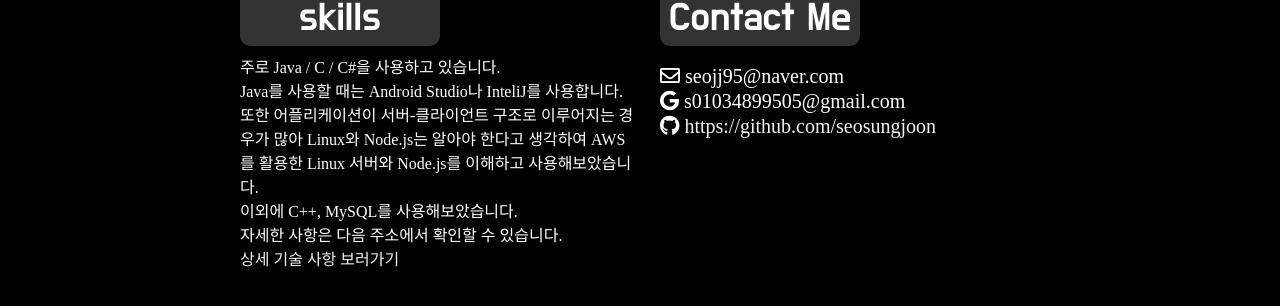
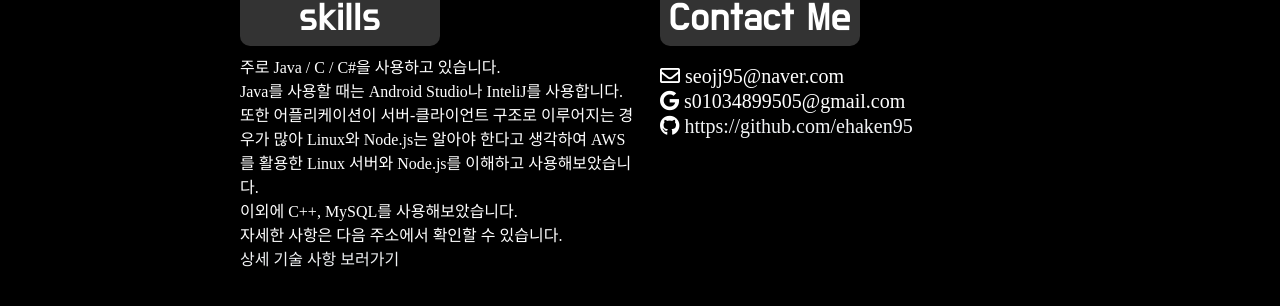
Before and after one commit to seosungjoon/seosungjoon.github.io, a Jekyll site: the page built from index.html, in a window 1280 px wide and 900 px high, scrolled down 2293 px. Shown: the part 428-734 px from the top of the window. Built offline with Jekyll 4.4.1, drawn with Linux system fonts in a browser that asks for light colours; nearby versions of some CDN libraries.

Commit message:
[이름Rename]
-Github 이름 변경으로 인한 전면 수정

```diff
--- a/_data/contact.yml
+++ b/_data/contact.yml
@@ -1,6 +1,6 @@
 social:
   - name: github
-    link: https://github.com/seosungjoon
+    link: https://github.com/ehaken95
   - name: facebook
     link: https://www.facebook.com/seojj95
 email:
--- a/_layouts/main.html
+++ b/_layouts/main.html
@@ -61,7 +61,7 @@
     <ul class="icons">
       <li class="icon"><i class="far fa-envelope"></i> seojj95@naver.com</li>
       <li class="icon"><i class="fab fa-google"></i> s01034899505@gmail.com</li>
-      <li class="icon"><i class="fab fa-github"></i> <a href="https://github.com/seosungjoon">https://github.com/seosungjoon</a></li>
+      <li class="icon"><i class="fab fa-github"></i> <a href="https://github.com/ehaken95">https://github.com/ehaken95</a></li>
     </ul>
   </div>
 </div>
```
Also changed, not shown: 2 other files.
